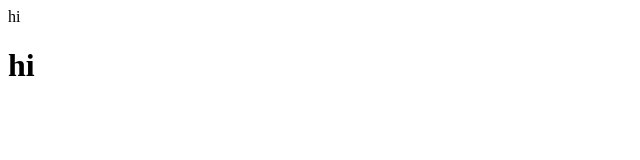
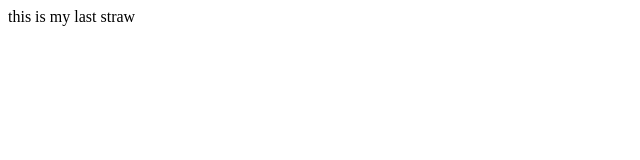
Before and after one commit to evelynsychoi/seoyoonevelynchoi.me, a plain HTML site: page index.html in a window 1280 px wide. Shown: the whole page, without its empty margins (0-640 px from the left). Drawn offline with Linux system fonts and the light colour scheme.

Commit message:
second commit

```diff
--- a/index.html
+++ b/index.html
@@ -1,3 +1 @@
-<link rel="stylesheet" href="style.css">
-<p>hi</p>
-<h1>hi</h1>
+<p>this is my last straw</p>
```
